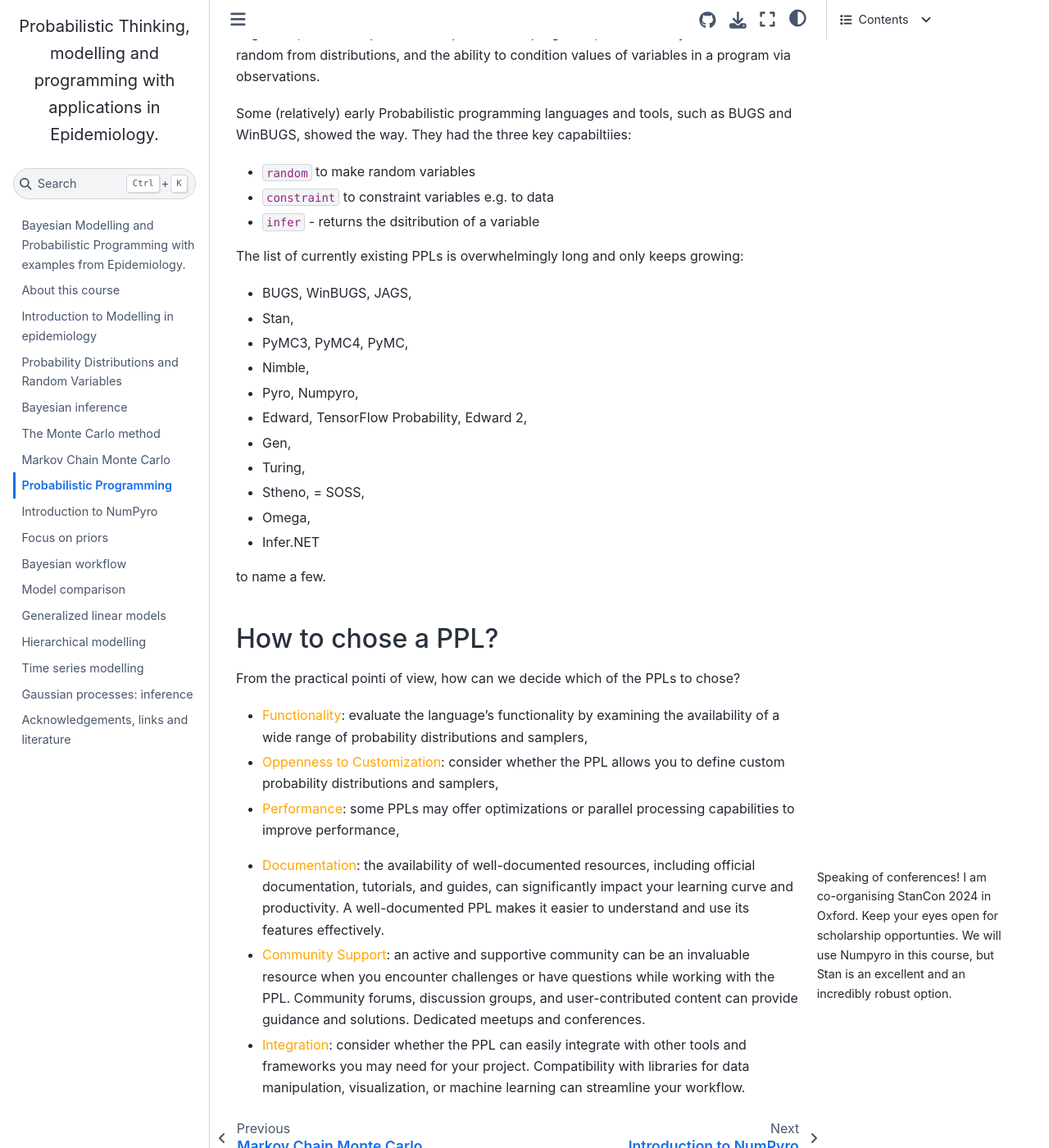
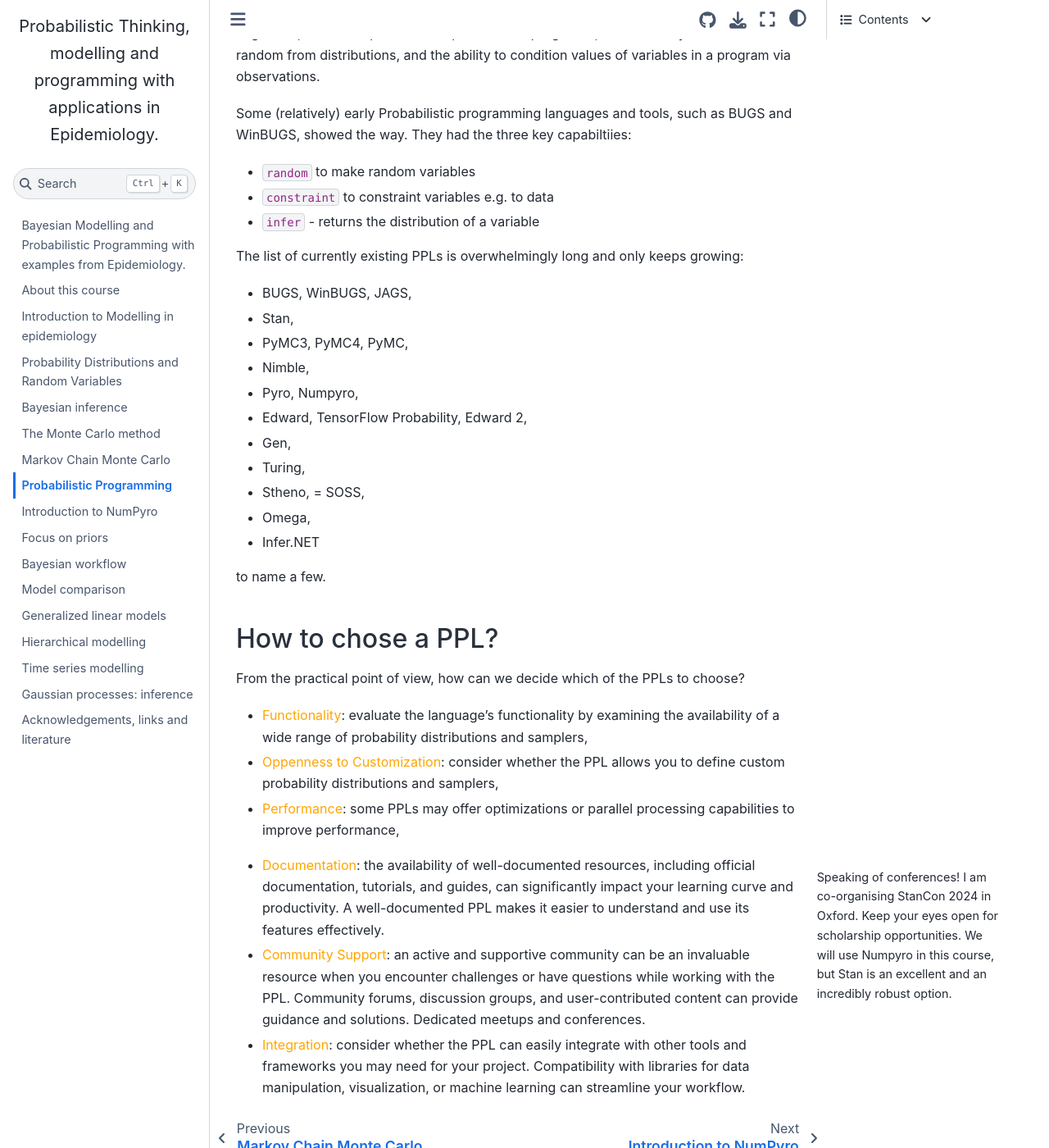
Before and after one commit to elizavetasemenova/prob-epi, a Jupyter Book: the page built from 08_PPLs.md, in a window 1280 px wide and 1400 px high, scrolled down 1227 px. Shown: the whole window at 82% size. Built offline with Jupyter Book 1.0.4 settings and Sphinx 7.4.7 and the Sphinx Book theme 1.1.4, drawn with Linux system fonts in a browser that asks for light colours; pages that are not in the unit, such as notebooks, are missing from menus.

Commit message:
correct typos

````diff
--- a/08_PPLs.md
+++ b/08_PPLs.md
@@ -29,7 +29,7 @@ Some (relatively) early Probabilistic programming languages and tools, such as B
 
 - `random` to make random variables
 - `constraint` to constraint variables e.g. to data
-- `infer` - returns the dsitribution of a variable
+- `infer` - returns the distribution of a variable
 
 The list of currently existing PPLs is overwhelmingly long and only keeps growing:
 
@@ -50,13 +50,13 @@ to name a few.
 
 ## How to chose a PPL?
 
-From the practical pointi of view, how can we decide which of the PPLs to chose?
+From the practical point of view, how can we decide which of the PPLs to choose?
 
 - <font color='orange'>Functionality</font>: evaluate the language's functionality by examining the availability of a wide range of probability distributions and samplers,
 - <font color='orange'>Oppenness to Customization</font>: consider whether the PPL allows you to define custom probability distributions and samplers,
 - <font color='orange'>Performance</font>: some PPLs may offer optimizations or parallel processing capabilities to improve performance,
 ```{margin}
-Speaking of conferences! I am co-organising StanCon 2024 in Oxford. Keep your eyes open for scholarship opportunties. We will use Numpyro in this course, but Stan is an excellent and an incredibly robust option.
+Speaking of conferences! I am co-organising StanCon 2024 in Oxford. Keep your eyes open for scholarship opportunities. We will use Numpyro in this course, but Stan is an excellent and an incredibly robust option.
 ```
 - <font color='orange'>Documentation</font>: the availability of well-documented resources, including official documentation, tutorials, and guides, can significantly impact your learning curve and productivity. A well-documented PPL makes it easier to understand and use its features effectively.
 - <font color='orange'>Community Support</font>: an active and supportive community can be an invaluable resource when you encounter challenges or have questions while working with the PPL. Community forums, discussion groups, and user-contributed content can provide guidance and solutions. Dedicated meetups and conferences.
````
Also changed, not shown: 02_about.md (+1 -1 lines), 03_intro_epi.md (+2 -2 lines), 13_glms.md (+1 -1 lines), 04_probability_distributions.ipynb, 05_Bayesian_inference.ipynb, 06_Monte_Carlo.ipynb, 07_MCMC.ipynb, 09_intro_to_Numpyro.ipynb, 10_focus_on_priors.ipynb, 11_Bayesian_workflow.ipynb, 12_model_comparison.ipynb.
